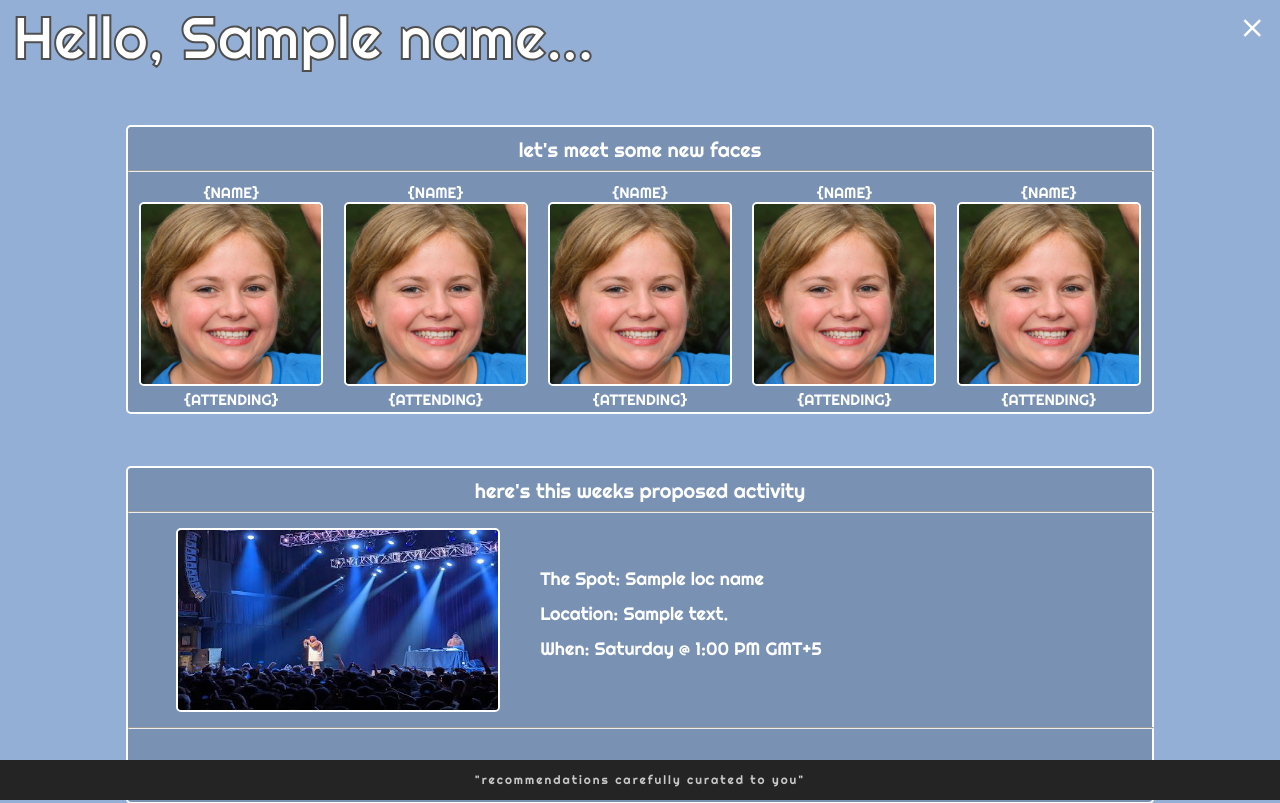
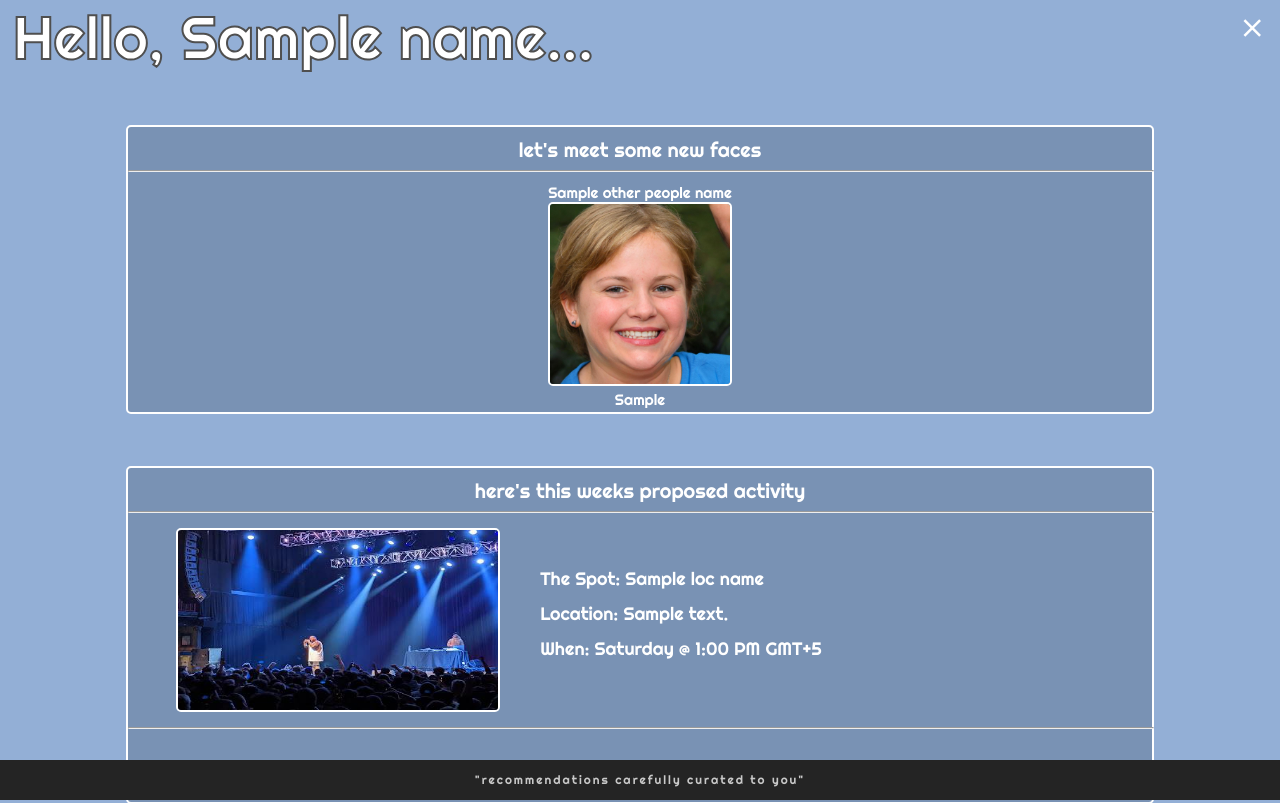
Before and after one commit to justin-sayah/Friendable, a Flask app: template templates/results.html in a window 1280 px wide. Shown: the top 803 px of the page. Run offline with Flask 2, Linux system fonts and the light colour scheme; the template is opened without the code that fills it: most values are stand-ins (such as "Sample title", 1, 10 or a date in 2020); parts of the project's set-up code (start-up, migrations or seed data) failed here and were passed over; some libraries are stand-ins or nearby versions.

Commit message:
display results

```diff
--- a/app.py
+++ b/app.py
@@ -215,6 +215,8 @@ def get_group(num):
     people = group['people']
 
     other_people = []
+    other_people_status = []
+    other_people_names = []
 
     for person in people:
         if person != num:
@@ -225,6 +227,8 @@ def get_group(num):
                 user['status'] = 'no'
             else:
                 user['status'] = 'maybe'
+            other_people_status.append(user['status'])
+            other_people_names.append(user['Name'])
 
             other_people.append(user)
 
@@ -255,7 +259,7 @@ def get_group(num):
         loc_name = activity['name']
         address = activity['address'][0]
 
-    return render_template('results.html', loc_name=loc_name,address=address, status=status,name=name,group_id=group_id,pnum=pnum, person=user, other_people=other_people, activity=activity)
+    return render_template('results.html', other_people_status=other_people_status, other_people_names=other_people_names, loc_name=loc_name,address=address, status=status,name=name,group_id=group_id,pnum=pnum, person=user, other_people=other_people, activity=activity)
 
 @app.route('/test_show_person', methods=['GET'])
 def test_show_person():
--- a/templates/results.html
+++ b/templates/results.html
@@ -27,7 +27,14 @@
             <table style="width: 100%;">
                 <tbody>
                     <tr>
+                        {% for other_person in other_people_status %}
                         <td>
+                            <div class="ppl--details">{{ other_people_names[loop.index0]}}</div>
+                            <img class="headshots" src="../static/gen_human.jpeg" alt="human_1">
+                            <div class="ppl--details"> {{ other_person }} </div>
+                        </td>
+                        {% endfor %}
+                        <!-- <td>
                             <div class="ppl--details">{NAME}</div>
                             <img class="headshots" src="../static/gen_human.jpeg" alt="human_1">
                             <div class="ppl--details">{ATTENDING}</div>
@@ -46,12 +53,7 @@
                             <div class="ppl--details">{NAME}</div>
                             <img class="headshots" src="../static/gen_human.jpeg" alt="human_1">
                             <div class="ppl--details">{ATTENDING}</div>
-                        </td>
-                        <td>
-                            <div class="ppl--details">{NAME}</div>
-                            <img class="headshots" src="../static/gen_human.jpeg" alt="human_1">
-                            <div class="ppl--details">{ATTENDING}</div>
-                        </td>
+                        </td> -->
                     </tr>
                 </tbody>
             </table>
```
